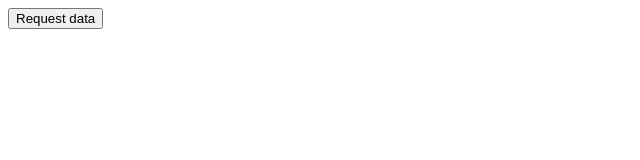
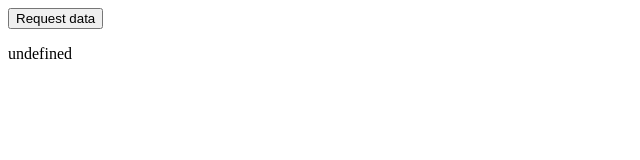
Before and after one commit to MrpTERO/users, a plain HTML site: page index.html in a window 1280 px wide. Both pictures are taken after a click on the button "Request data". Shown: the full height of the page, 0-640 px from the left. Drawn offline with Linux system fonts and the light colour scheme.

Commit message:
Update index.html

```diff
--- a/index.html
+++ b/index.html
@@ -11,7 +11,7 @@
 
 <script>
 		function loadDoc() {
-  		const myJSON = '{"user1" {: "name" : "sosiska228","password" : "password1","role" : "dungeon master","id": 1}, "user2" : {      "name" : "armyanin",      "password" : "password2",      "role" : "leatherman",      "id": 2   },      "user3" : {      "name" : "zubastik",      "password" : "password3",      "role" : "performer artist",      "id": 3   }}';
+  		const myJSON = '{"user1" : { "name" : "sosiska228","password" : "password1","role" : "dungeon master","id": 1}, "user2" : {      "name" : "armyanin",      "password" : "password2",      "role" : "leatherman",      "id": 2   },      "user3" : {      "name" : "zubastik",      "password" : "password3",      "role" : "performer artist",      "id": 3   }}';
   		const myObj = JSON.parse(myJSON);
 		document.getElementById("demo").innerHTML = myObj["name"];
   		};
```
